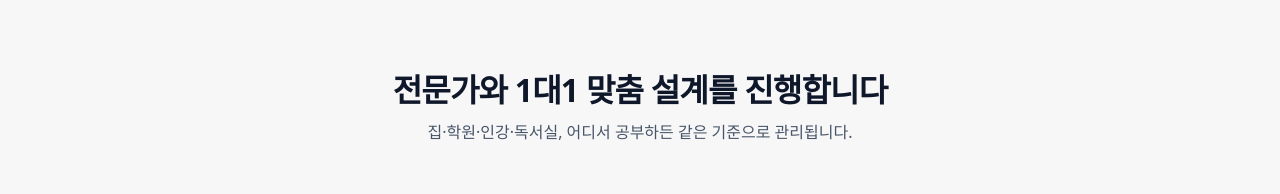
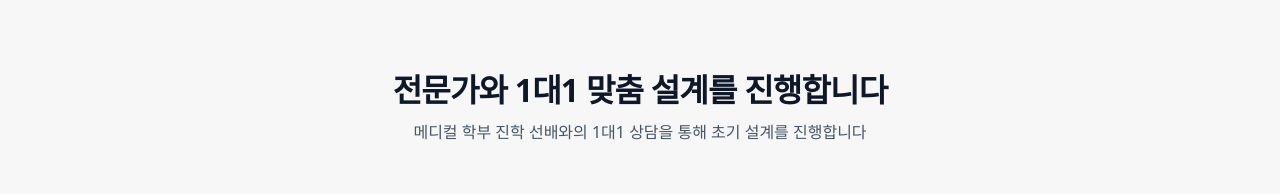
Before and after one commit to hwchung24/rootDaechi_web, a Next.js app: page / in a window 1280 px wide. Shown: the part 2500-2694 px from the top of the page. Built offline with nearby package versions, Linux system fonts and the light colour scheme; no server answers; grey boxes are pictures that could not be loaded.

Commit message:
StudentLifestyleSection.tsx 업데이트

```diff
--- a/components/StudentLifestyleSection.tsx
+++ b/components/StudentLifestyleSection.tsx
@@ -65,7 +65,7 @@ export function StudentLifestyleSection() {
             전문가와 1대1 맞춤 설계를 진행합니다
           </h2>
           <p className="mx-auto mt-3 max-w-2xl text-sm leading-relaxed text-slate-600 sm:text-base">
-            집·학원·인강·독서실, 어디서 공부하든 같은 기준으로 관리됩니다.
+            메디컬 학부 진학 선배와의 1대1 상담을 통해 초기 설계를 진행합니다
           </p>
         </motion.div>
       </div>
```
